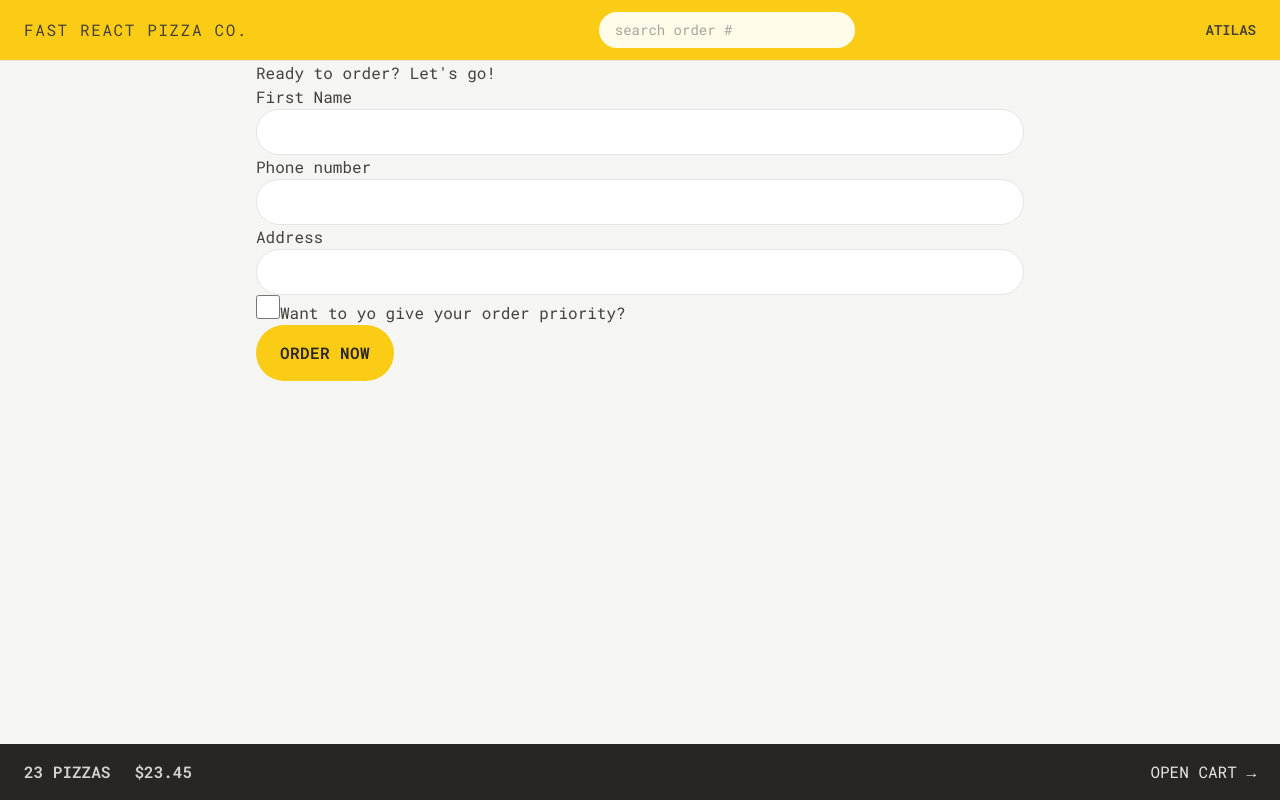
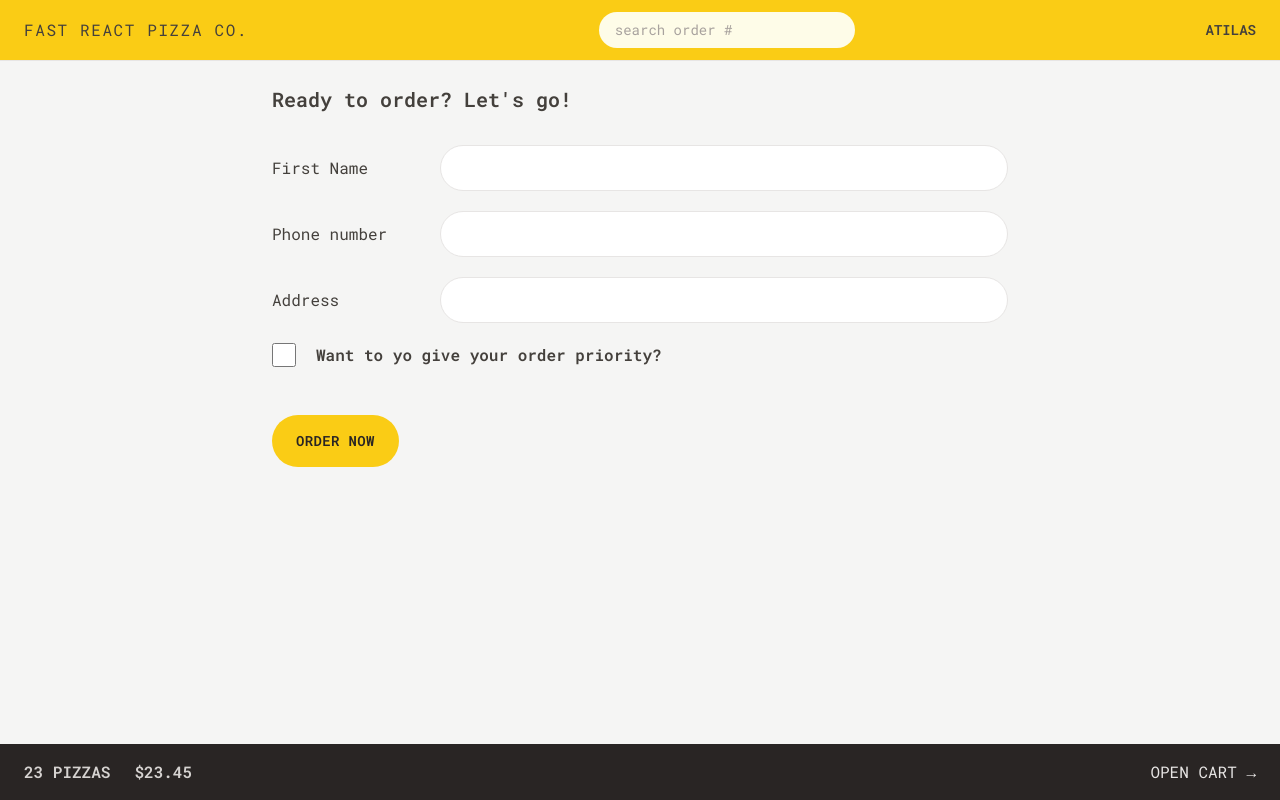
Before and after one commit to buo2107/fast-react-pizza, a React (Vite) app: page /order/new in a window 1280 px wide. Built offline with nearby package versions, Linux system fonts and the light colour scheme.

Commit message:
Styling the Order Form

```diff
--- a/src/features/order/CreateOrder.jsx
+++ b/src/features/order/CreateOrder.jsx
@@ -45,31 +45,42 @@
   const cart = fakeCart;
 
   return (
-    <div>
-      <h2>Ready to order? Let&apos;s go!</h2>
+    <div className="px-4 py-6">
+      <h2 className="mb-8 text-xl font-semibold">
+        Ready to order? Let&apos;s go!
+      </h2>
 
       <Form method="POST">
-        <div>
-          <label>First Name</label>
-          <input className="input" type="text" name="customer" required />
+        <div className="mb-5 flex flex-col gap-2 sm:flex-row sm:items-center">
+          <label className="sm:basis-40">First Name</label>
+          <input className="input grow" type="text" name="customer" required />
         </div>
 
-        <div>
-          <label>Phone number</label>
-          <div>
-            <input className="input" type="tel" name="phone" required />
-          </div>
-          {formErrors?.phone && <p>{formErrors.phone}</p>}
-        </div>
-
-        <div>
-          <label>Address</label>
-          <div>
-            <input className="input" type="text" name="address" required />
+        <div className="mb-5 flex flex-col gap-2 sm:flex-row sm:items-center">
+          <label className="sm:basis-40">Phone number</label>
+          <div className="grow">
+            <input className="input w-full" type="tel" name="phone" required />
+            {formErrors?.phone && (
+              <p className="mt-2 rounded-md bg-red-100 p-2 text-xs text-red-700">
+                {formErrors.phone}
+              </p>
+            )}
           </div>
         </div>
 
-        <div>
+        <div className="mb-5 flex flex-col gap-2 sm:flex-row sm:items-center">
+          <label className="sm:basis-40">Address</label>
+          <div className="grow">
+            <input
+              className="input w-full"
+              type="text"
+              name="address"
+              required
+            />
+          </div>
+        </div>
+
+        <div className="mb-12 flex items-center gap-5">
           <input
             className="h-6 w-6 accent-yellow-400 focus:outline-none focus:ring focus:ring-yellow-400 focus:ring-offset-2"
             type="checkbox"
@@ -78,7 +89,9 @@
             // value={withPriority}
             // onChange={(e) => setWithPriority(e.target.checked)}
           />
-          <label htmlFor="priority">Want to yo give your order priority?</label>
+          <label className="font-semibold" htmlFor="priority">
+            Want to yo give your order priority?
+          </label>
         </div>
 
         <div>
--- a/src/index.css
+++ b/src/index.css
@@ -4,7 +4,7 @@
 
 @layer components {
   .input {
-    @apply w-full rounded-full border border-stone-200 px-4 py-2 text-sm transition-all duration-300 placeholder:text-stone-400 focus:outline-none focus:ring focus:ring-yellow-400 md:px-6 md:py-3;
+    @apply rounded-full border border-stone-200 px-4 py-2 text-sm transition-all duration-300 placeholder:text-stone-400 focus:outline-none focus:ring focus:ring-yellow-400 md:px-6 md:py-3;
   }
 
   /* https://dev.to/afif/i-made-100-css-loaders-for-your-next-project-4eje */
--- a/src/ui/Button.jsx
+++ b/src/ui/Button.jsx
@@ -5,14 +5,14 @@
 
   // The base style is what will be common to all the Buttons
   const base =
-    "inline-block rounded-full bg-yellow-400  font-semibold uppercase tracking-wide text-stone-800 transition-colors duration-300 hover:bg-yellow-300 focus:bg-yellow-300 focus:outline-none focus:ring focus:ring-yellow-300 focus:ring-offset-2 disabled:cursor-not-allowed disabled:bg-yellow-100 ";
+    "inline-block text-sm rounded-full bg-yellow-400  font-semibold uppercase tracking-wide text-stone-800 transition-colors duration-300 hover:bg-yellow-300 focus:bg-yellow-300 focus:outline-none focus:ring focus:ring-yellow-300 focus:ring-offset-2 disabled:cursor-not-allowed disabled:bg-yellow-100 ";
 
   const styles = {
     // Then we do some things, which would be base + new style
     primary: base + "px-4 py-3 md:px-6 md:py-4",
     small: base + "px-4 py-2 md:px-5 md:py-2.5 text-xs",
     secondary:
-      "inline-block rounded-full border-2 border-stone-300 font-semibold uppercase tracking-wide text-stone-800 transition-colors duration-300 hover:bg-stone-300 hover:text-stone-800 text-stone-400 focus:bg-stone-300 focus:text-stone-800 focus:outline-none focus:ring focus:ring-stone-200 focus:ring-offset-2 disabled:cursor-not-allowed disabled:bg-yellow-100 px-4 py-2.5 md:px-6 md:py-3.5",
+      "inline-block text-sm rounded-full border-2 border-stone-300 font-semibold uppercase tracking-wide text-stone-800 transition-colors duration-300 hover:bg-stone-300 hover:text-stone-800 text-stone-400 focus:bg-stone-300 focus:text-stone-800 focus:outline-none focus:ring focus:ring-stone-200 focus:ring-offset-2 disabled:cursor-not-allowed disabled:bg-yellow-100 px-4 py-2.5 md:px-6 md:py-3.5",
   };
 
   // Deal with the <Link> which we want it look like our common Button style
```
Also changed, not shown: index.html (+5 -2 lines).
